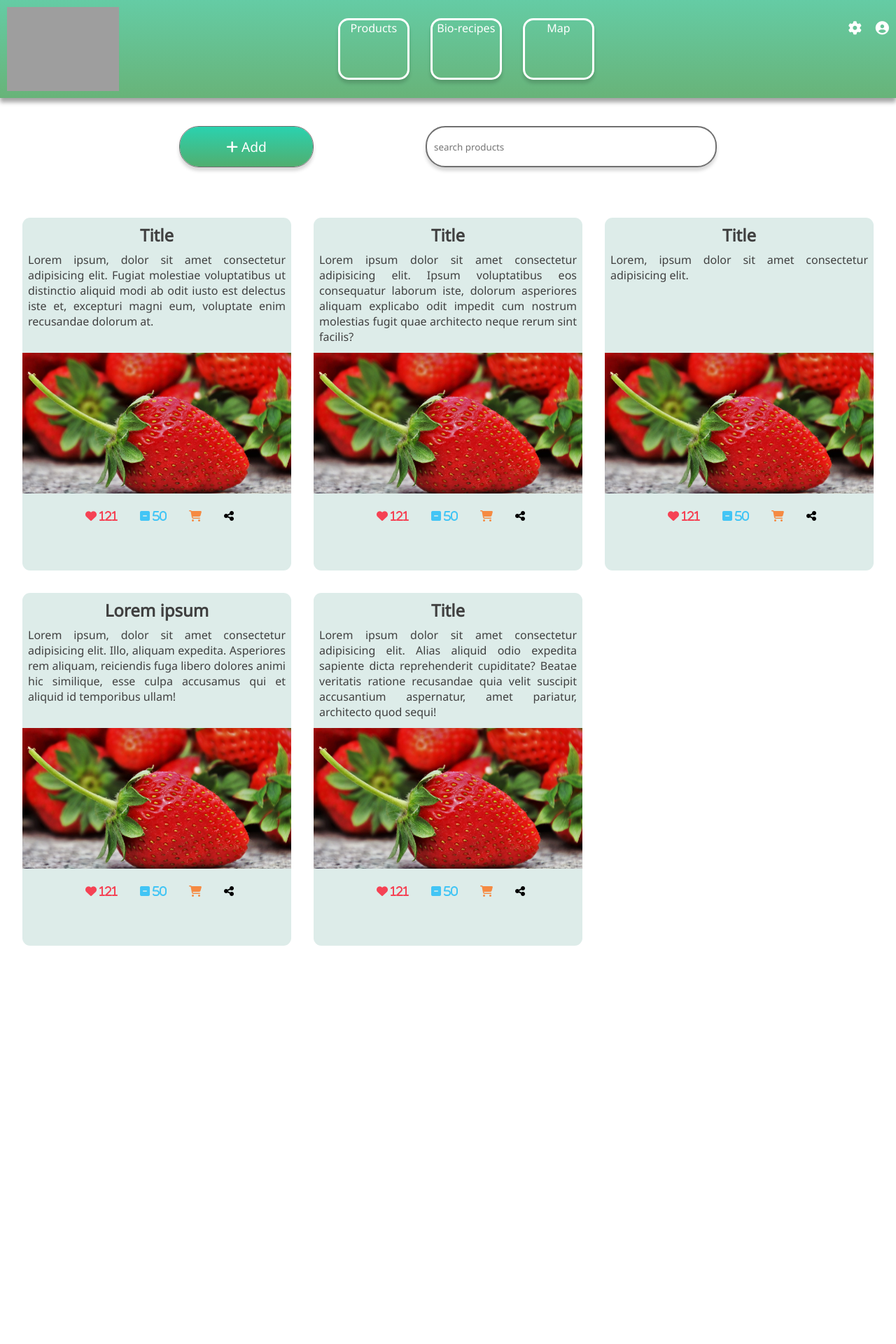
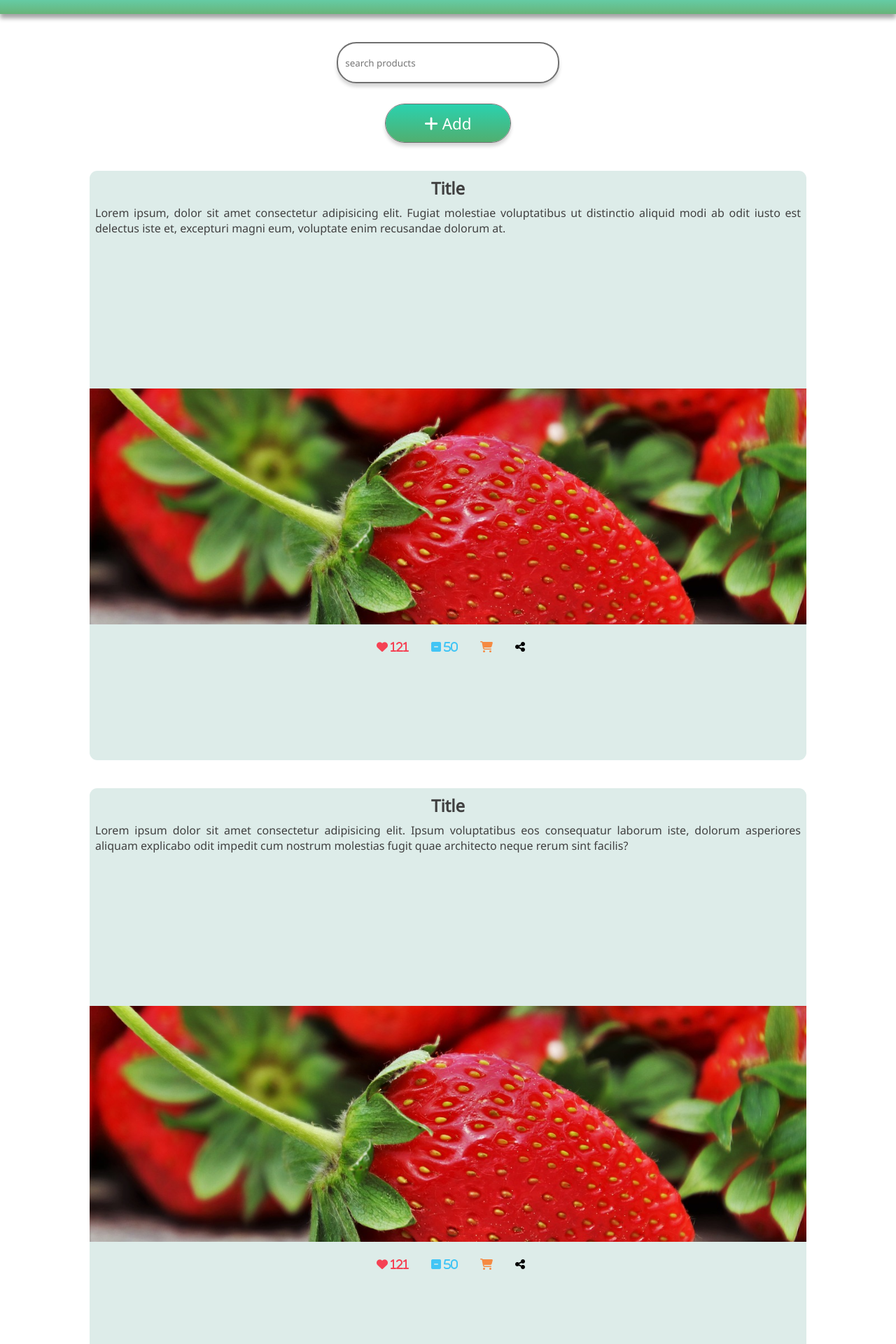
Before and after one commit to MuszKarol/naturprodt_web_app, a PHP site: page /public/views/products.html in a window 1280 px wide. Shown: the top 1920 px of the page at 70% size. Before the commit the page ends 1351 px from the top, so only its background shows below. Run offline with PHP 8.4, Linux system fonts and the light colour scheme; some libraries are stand-ins or nearby versions; grey boxes are pictures that could not be loaded.

Commit message:
Refactor

```diff
--- a/public/css/header.css
+++ b/public/css/header.css
@@ -29,7 +29,7 @@
 
 .header__item.menu_item {
     margin-right: 30px;
-    width: 6em;
+    width: 8em;
     text-align: center;
     box-shadow: 0px 5px 5px #00000029;
     border: 3px solid #FFFFFF;
@@ -39,12 +39,12 @@
 .header__list_button {
     color: white;
     text-decoration: none;
-	font-size: 1em;
+	font-size: 1.4em;
 }
 
 .header__item.button {
     margin-left: 20px;
-	font-size: 1.2em;
+	font-size: 1.6em;
 }
 
 .account_list_button {
@@ -55,9 +55,10 @@
 
 .header__container__second {
     display: flex;
-    justify-content: center;
+    justify-content: space-around;
     background-color: transparent;
-    padding: 40px;
+    padding-top: 40px;
+    padding-bottom: 40px;
 }
 
 .header__button {
@@ -70,12 +71,9 @@
     border: 1px solid #707070;
     border-radius: 28px;
     width: 10em;
-    font-size: 1.2em;
+    font-size: 1.4em;
 }
 
-.header_searchForm.searchForm {
-    margin-left: 10em;
-}
 
 .header_searchForm.searchForm>input {
     background: #FFFFFF 0% 0% no-repeat padding-box;
@@ -85,9 +83,46 @@
     width: 30em;
     height: 4em;
     padding-left: 10px;
+    padding-right: 10px;
 }
 
 
-@media only screen and (max-device-width: 865px) {
+@media only screen and (max-device-width: 860px) {
+    .header__logo {
+        display: none;
+    }
+
+    .header__nav.menu {
+        display: none;
+    }
+
+    .header__nav.account {
+        display: none;
+    }
+
+    .header__container__second {
+        display: flex;
+        flex-direction: column-reverse;
+        align-items: center;
+        background-color: transparent;
+        padding-top: 40px;
+        padding-bottom: 40px;
+    }
+
+    .header__button.addProject {
+        height: 2.5em;
+        width: 8em;
+    }
+
+    .header__searchBar.searchBar {
+        margin-bottom: 40px;
+        height: 3em;
+    }
+
+    .header_searchForm.searchForm>input {
+        width: 22em;
+        padding-left: 10px;
+        padding-right: 10px;
+    }
 
 }
--- a/public/css/products.css
+++ b/public/css/products.css
@@ -1,16 +1,16 @@
 .products__container {
     display: grid;
     grid-template-columns: repeat(3, 1fr);
-    grid-row-gap: 6vh;
-    grid-column-gap: 10vh;
-    padding: 6vh;
+    grid-gap: 2vh;
+    padding: 2vh;
     overflow: auto;
 }
 
 .products__container>div {
 	background: #DDECE9 0% 0% no-repeat padding-box;
 	border-radius: 11px;
-	width: auto;
+	width: 90%;
+    justify-self: center;
 }
 
 .product.product__overview {
@@ -22,6 +22,7 @@
     justify-content: flex-start;
     align-items: center;
 }
+
 .product.product__overview>h2 {
     margin: 0;
 }
@@ -66,17 +67,16 @@
 	color: #f58a42;
 }
 
-@media only screen and (max-device-width: 1050px) {
+@media only screen and (max-device-width: 860px) {
     .products__container {
         display: grid;
-        grid-template-columns: repeat(3, 1fr);
-        grid-gap: 4vh;
-        padding: 4vh;
+        grid-template-columns: repeat(1, 1fr);
+        grid-gap: 5vh;
         overflow: auto;
+        padding: 0;
+    }
+
+    .products__container>div {
+        width: 80%;
     }
 }
-
-/*mobile*/
-@media only screen and (max-device-width: 880px) {
-
-}
--- a/public/css/style.css
+++ b/public/css/style.css
@@ -5,7 +5,6 @@
 body {
     margin: 0;
     box-sizing: border-box;
-    height: 100vh;
 }
 
 ul {
--- a/public/views/login.html
+++ b/public/views/login.html
@@ -1,7 +1,7 @@
 <!DOCTYPE html>
 <head>
     <link rel="stylesheet" type="text/css" href="../css/login.css">
-    <title>LOGIN PAGE</title>
+    <title>login Page - naturprodt</title>
 </head>
 <body>
     <div class="container">
--- a/public/views/products.html
+++ b/public/views/products.html
@@ -10,12 +10,12 @@
     <link rel="preconnect" href="https://fonts.gstatic.com">
     <link href="https://fonts.googleapis.com/css2?family=Noto+Sans&display=swap" rel="stylesheet">
     <script src="https://kit.fontawesome.com/d8d0f3c8c2.js" crossorigin="anonymous"></script>
-    <title>naturprodt</title>
+    <title>Products - naturprodt</title>
 </head>
 
 <body>
     <header class="header">
-        <section class="header__container">
+        <div class="header__container">
             <div class="header__logo">
                 <img src="../img/logo.svg">
             </div>
@@ -29,19 +29,19 @@
             <nav class="header__nav account">
                 <ul class="header__list account_list">
                     <li class="header__item button">
-                        <a href="https://www.onet.pl/" class="account_list_button">
+                        <a href="#" class="account_list_button">
                             <i class="fas fa-cog"></i>
                         </a>
                     </li>
                     <li class="header__item button">
-                        <a href="https://www.onet.pl/" class="account_list_button">
+                        <a href="#" class="account_list_button">
                             <i class="fas fa-user-circle"></i>
                         </a>
                     </li>
                 </ul>
             </nav>
-        </section>
-        <section class="header__container__second">
+        </div>
+        <div class="header__container__second">
             <button class="header__button addProject">
                 <i class="fas fa-plus"></i>
                 Add
@@ -51,10 +51,10 @@
                     <input placeholder="search products">
                 </form>
             </div>
-        </section>
+        </div>
     </header>
-    <section class="products">
-        <section class="products__container">
+    <div class="products">
+        <div class="products__container">
             <div id="product__1">
                 <div class="product product__overview">
                     <h2>Title</h2>
@@ -145,8 +145,8 @@
                             <i class="fas fa-share-alt"></i>
                 </div>
             </div>
-        </section>
-    </section>
+        </div>
+    </div>
 </body>
 
 </html>
```
Also changed, not shown: public/views/account.html (+6 -6 lines), public/views/map.html (+6 -6 lines), public/views/recipes.html (+6 -6 lines).
